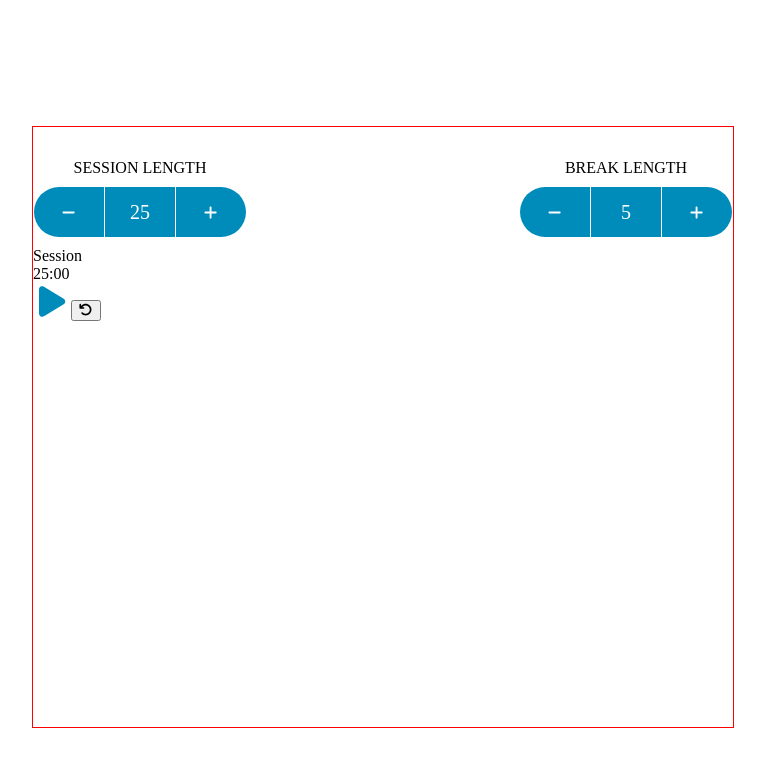
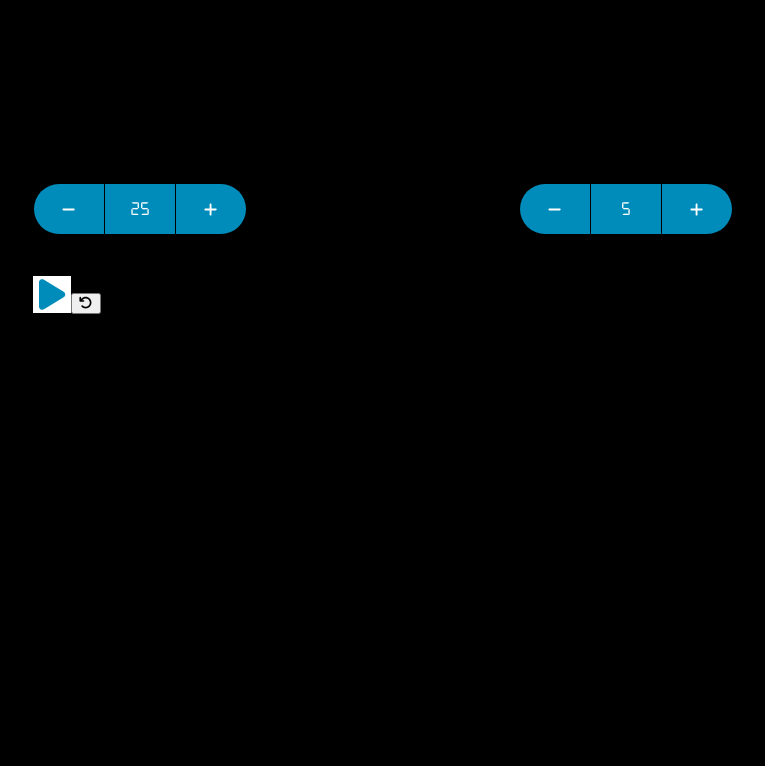
Before and after one commit to mkrashad/react-countdown, a React (Create React App) app: page / in a window 1280 px wide. Shown: the top 766 px of the page, without its empty margins (257-1022 px from the left). Built offline with nearby package versions, Linux system fonts and the light colour scheme.

Commit message:
Add digital font

```diff
--- a/src/App.css
+++ b/src/App.css
@@ -1,6 +1,15 @@
+@font-face {
+  font-family: 'DIGI';
+  src: local('DIGI'), url('./fonts/DS-DIGI.TTF') format('truetype');
+}
+body{
+  background-color: black;
+  font-family: 'DIGI';
+}
+
+
 .app-container {
-  border: 1px solid red;
-  height:  600px;
+  height:  420px;
   width: 700px;
   margin: 10% auto;
 }
```
Also changed, not shown: src/fonts/DS-DIGI.TTF (added).
